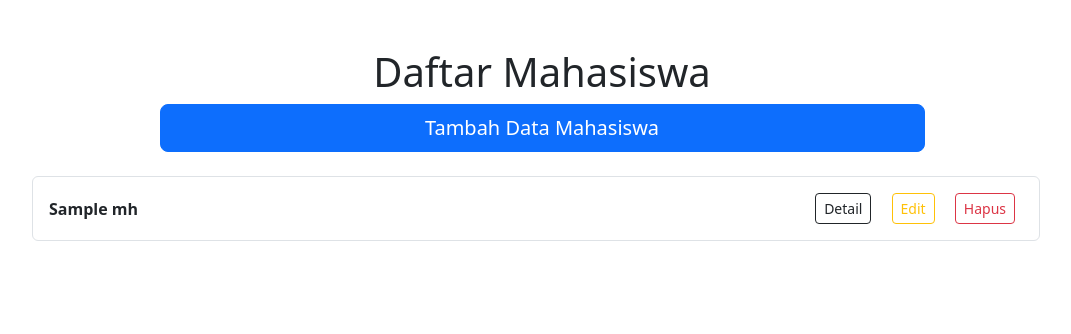
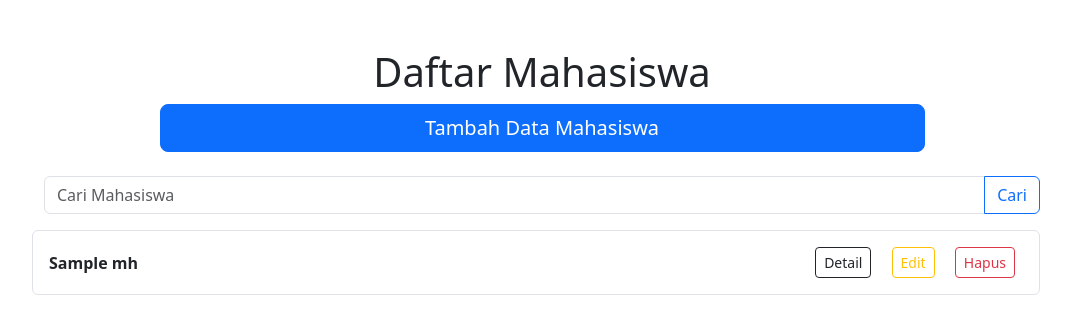
Before and after one commit to ukasyaaah/php-mvc, a PHP site: the page made by app/view/mahasiswa/index.php in a window 1280 px wide. Shown: the part 56-390 px from the top of the page, without its empty margins (98-1169 px from the left). Run offline with PHP 8.4, Linux system fonts and the light colour scheme; the template is opened without the code that fills it: most values are stand-ins (such as "Sample title", 1, 10 or a date in 2020); some libraries are stand-ins or nearby versions.

Commit message:
Cari data mahasiswa

```diff
--- a/app/view/mahasiswa/index.php
+++ b/app/view/mahasiswa/index.php
@@ -8,11 +8,18 @@
             </div>
         </div>
 
+
         <!-- Button trigger modal -->
         <button type="button" class="btn btn-primary tombolTambahData btn-lg gap-2 col-9 mx-auto mb-4" data-bs-toggle="modal" data-bs-target="#formModal">
             Tambah Data Mahasiswa
         </button>
 
+        <form action="<?= BASEURL ?>/mahasiswa/cari" method="post">
+            <div class="input-group mb-3">
+                <input autocomplete="off" type="text" class="form-control" placeholder="Cari Mahasiswa" aria-label="Recipient’s username" aria-describedby="button-addon2" name="keyword" id="keyword">
+                <button class="btn btn-outline-primary" type="submit" id="tombolCari">Cari</button>
+            </div>
+        </form>
         <ul class="list-group ">
             <?php foreach ($data['mhs'] as $mhs) : ?>
                 <li class="list-group-item d-flex  justify-content-between align-items-center fw-semibold">
@@ -34,7 +41,7 @@
 </div>
 
 <!-- Modal -->
-<div class="modal fade" id="formModal" tabindex="-1" aria-labelledby="formModalLabel" >
+<div class="modal fade" id="formModal" tabindex="-1" aria-labelledby="formModalLabel">
     <div class="modal-dialog">
         <div class="modal-content">
             <div class="modal-header">
```
Also changed, not shown: app/controllers/Mahasiswa.php (+9 -0 lines), app/models/Mahasiswa_model.php (+9 -0 lines).
